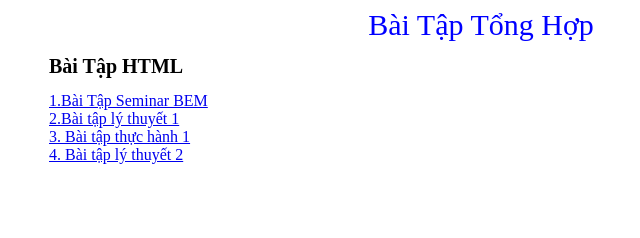
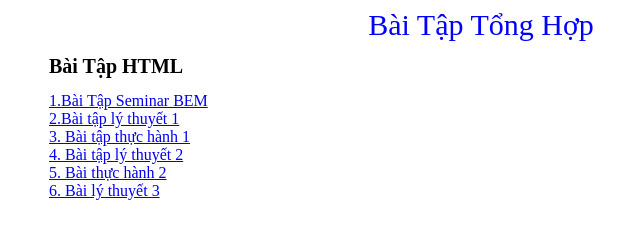
Before and after one commit to kquoc887/kquoc887.github.io, a plain HTML site: page index.html in a window 1280 px wide. Shown: the whole page, without its empty margins (159-799 px from the left). Drawn offline with Linux system fonts and the light colour scheme.

Commit message:
edit file index.html

```diff
--- a/index.html
+++ b/index.html
@@ -13,7 +13,9 @@
 			<a class="wrapper__container__a" href="Bai_Tap_HTML_BEM/BaiTapBem.html">1.Bài Tập Seminar BEM</a><br>
 			<a href="BaiLyThuyet1/index.html">2.Bài tập lý thuyết 1</a><br>
 			<a href="BaiTapThucHanh1/index.html">3. Bài tập thực hành 1</a><br>
-			<a href="BaiLyThuyet2/index.html">4. Bài tập lý thuyết 2</a>
+			<a href="BaiLyThuyet2/index.html">4. Bài tập lý thuyết 2</a><br>
+			<a href="BaiThucHanh2/index.html">5. Bài thực hành 2</a><br>
+			<a href="BaiLyThuyet3/index.html">6. Bài lý thuyết 3</a>
 		</div>
 	</div>
 </body>
```
